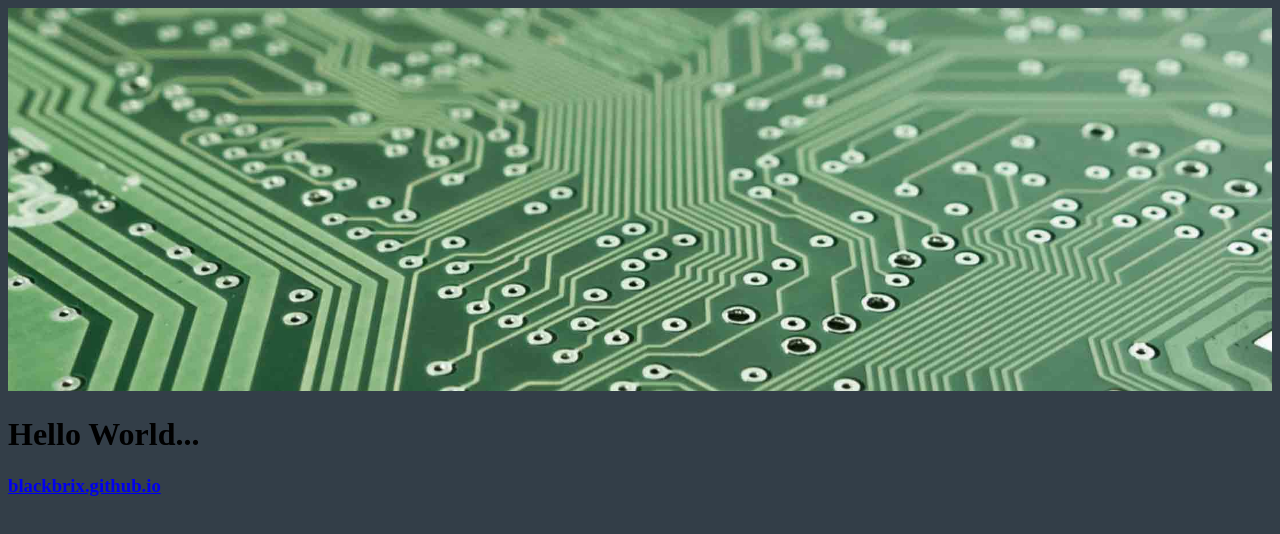
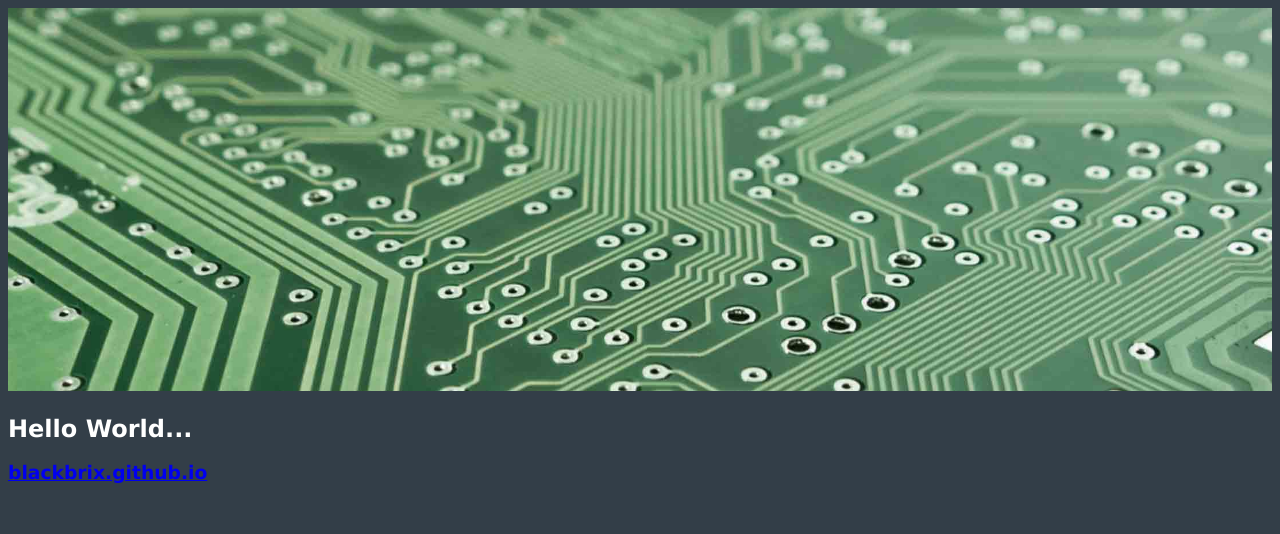
Before and after one commit to BlackBrix/blackbrix.github.io, a plain HTML site: page index.htm in a window 1280 px wide. Drawn offline with Linux system fonts and the light colour scheme.

Commit message:
Update index.htm

```diff
--- a/index.htm
+++ b/index.htm
@@ -7,7 +7,7 @@
   </head>
   <body style="background-color: #333e48;">
     <img width="100%" src="images/PCB.jpg">
-	<h1>Hello World...</h1>
-	<h3><a target="_blank" href="https://blackbrix.github.io">blackbrix.github.io</a></h3>
+	<h2 style="color:white; font-family:verdana">Hello World...</h1>
+	<h3 style="color:white; font-family:verdana"><a target="_blank" href="https://blackbrix.github.io">blackbrix.github.io</a></h3>
   </body>
 </html>
```
